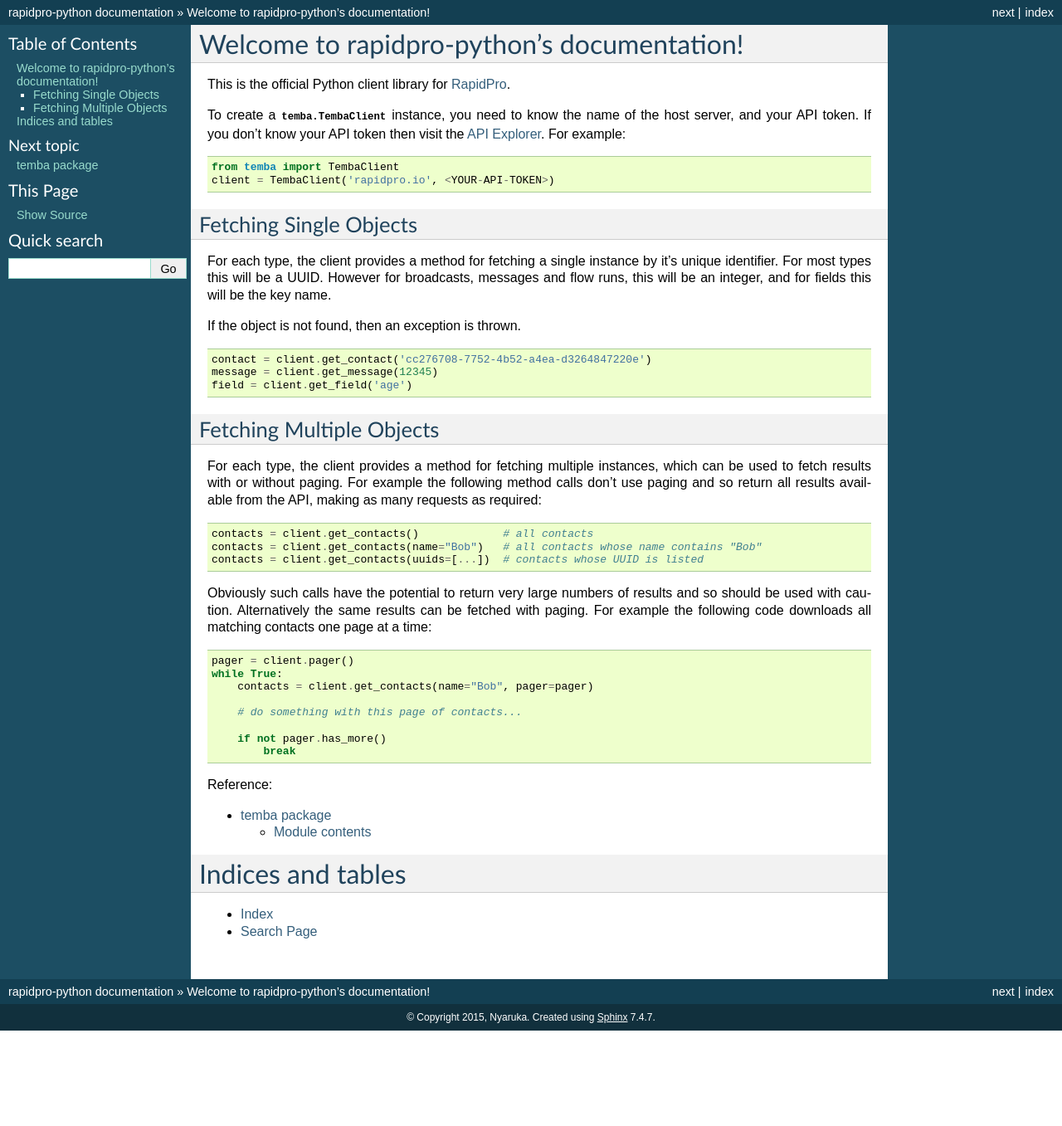
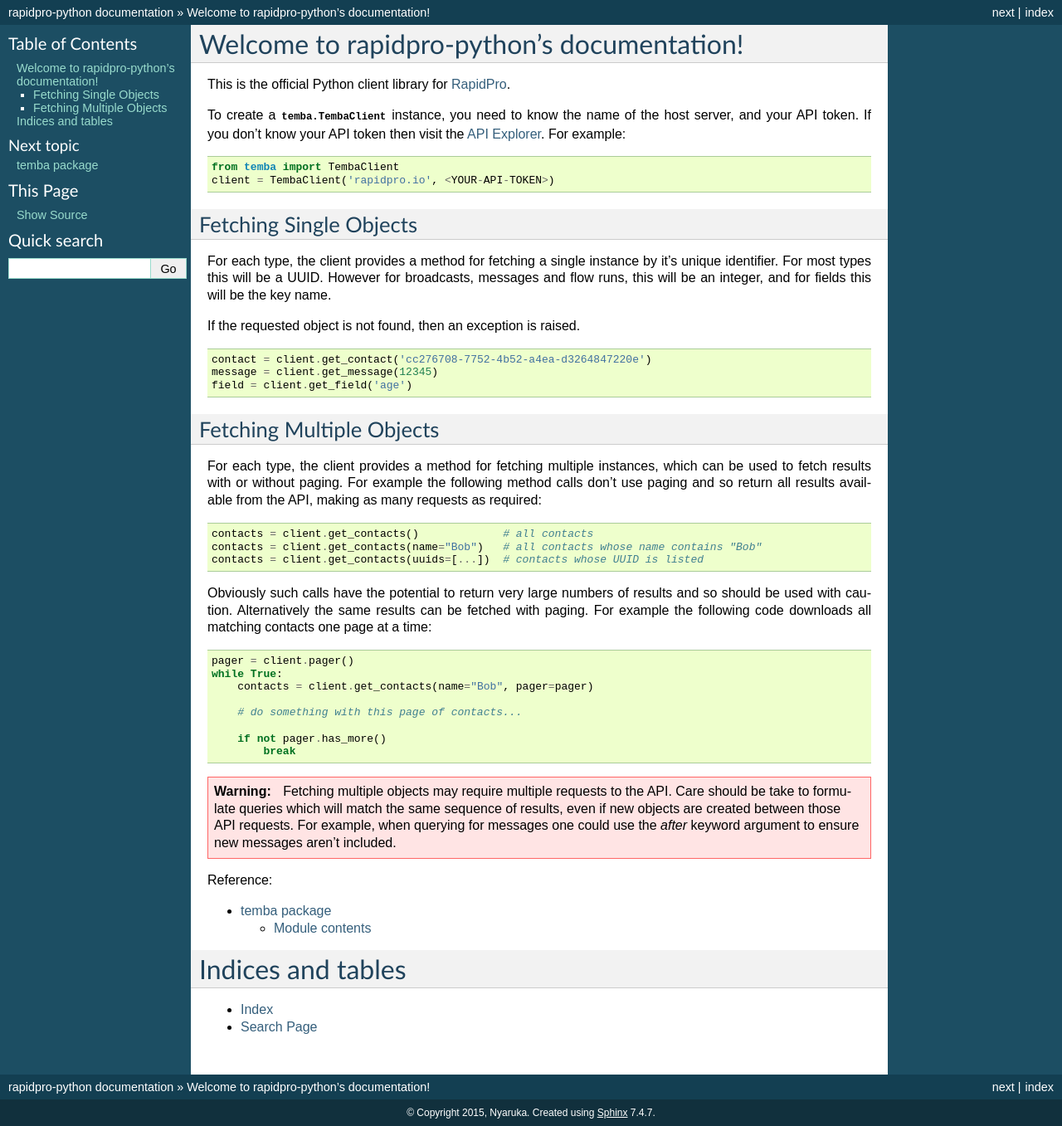
Before and after one commit to rapidpro/rapidpro-python, a Sphinx documentation site: the page built from docs/index.rst, in a window 1280 px wide. Shown: the whole page at 83% size. Built offline with Sphinx 7.4.7, drawn with Linux system fonts in a browser that asks for light colours; before the commit the page ends 1242 px from its top, so only the background shows below that.

Commit message:
Added warning about multi-page requests requiring queries that don't change results when new objects are added

```diff
--- a/docs/index.rst
+++ b/docs/index.rst
@@ -24,7 +24,7 @@
 this will be a UUID. However for broadcasts, messages and flow runs, this will be an integer, and for fields this will
 be the key name.
 
-If the object is not found, then an exception is thrown.
+If the requested object is not found, then an exception is raised.
 
 .. code-block:: python
 
@@ -60,6 +60,11 @@
         if not pager.has_more()
             break
 
+.. warning::
+    Fetching multiple objects may require multiple requests to the API. Care should be take to formulate queries which
+    will match the same sequence of results, even if new objects are created between those API requests. For example,
+    when querying for messages one could use the `after` keyword argument to ensure new messages aren't included.
+
 Reference:
 
 .. toctree::
```
